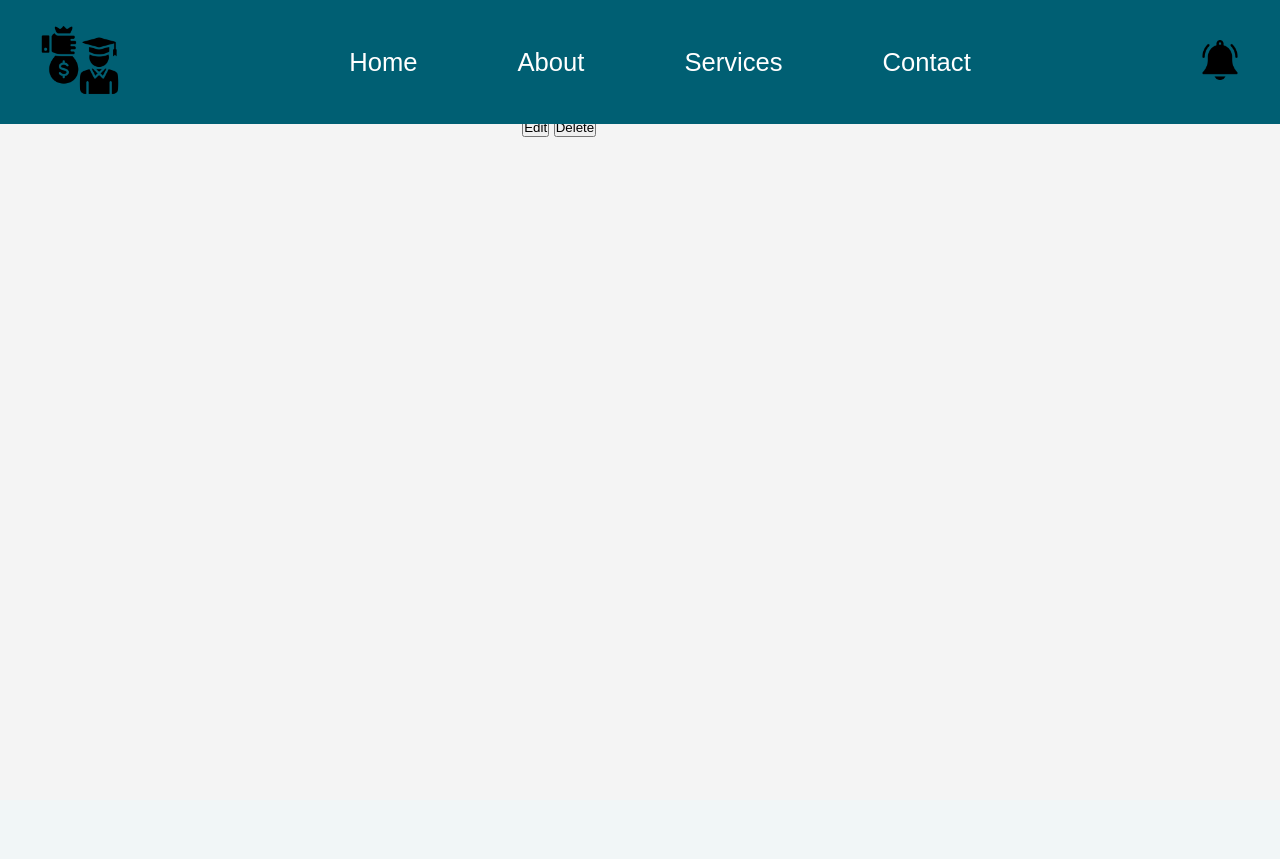
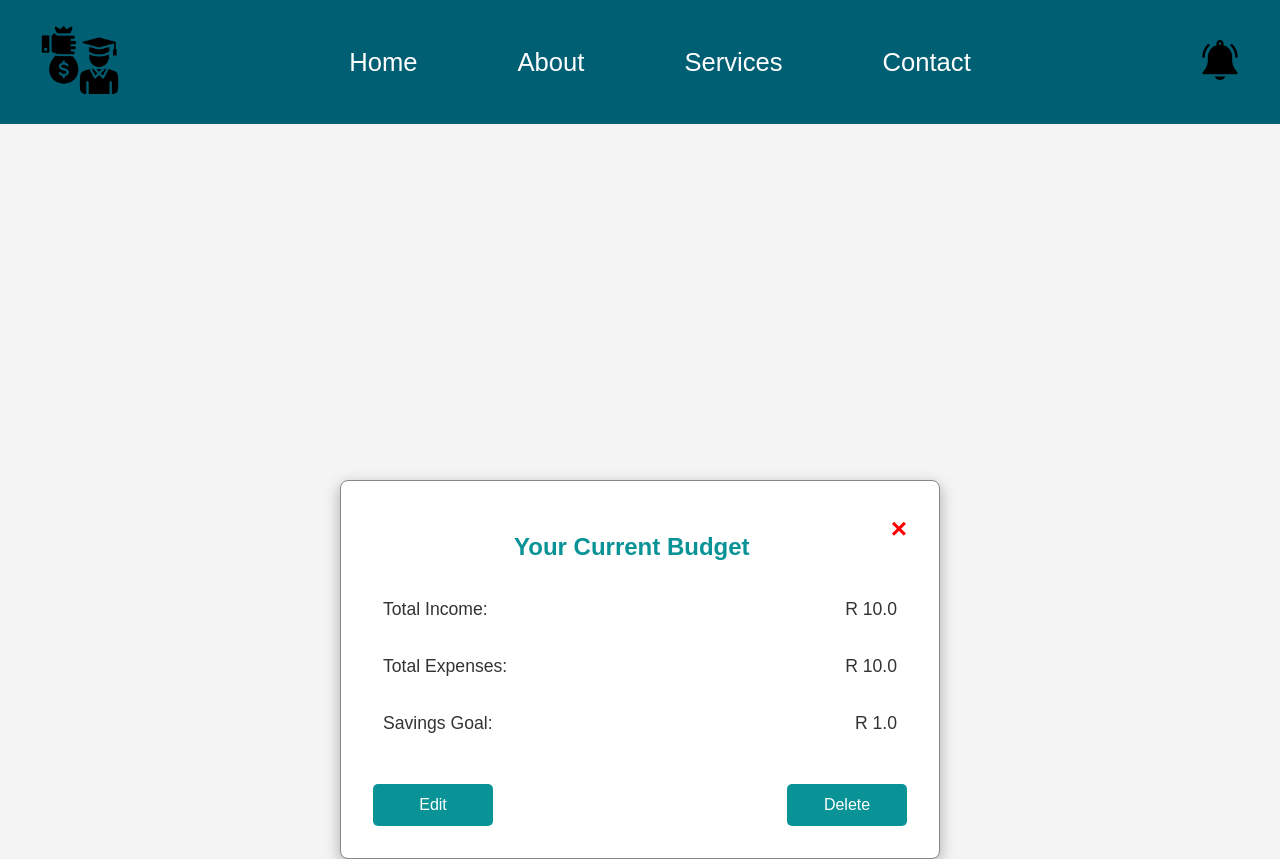
Before and after one commit to khlongwa-code/university-savings, a Django app: page /budget/ in a window 1280 px wide. Before the commit the page ends 137 px from the top, so only its background shows below. Run offline with Django 5.2, Linux system fonts and the light colour scheme; a user stored in the database is signed in; tables that the repository leaves empty hold one stand-in row (values such as "Sample post").

Commit message:
complete budget view

```diff
--- /dev/null
+++ b/UniSave/static/css/style.css
@@ -0,0 +1,158 @@
+/* Main Container */
+body {
+    font-family: Arial, sans-serif;
+    background-color: #f4f4f4;
+    margin: 0;
+    padding: 0;
+    display: flex;
+    flex-direction: column;
+    align-items: center;
+}
+
+/* Titles */
+.has-budget {
+    color: #0a9396;
+    margin: 20px 0;
+    padding-top: 460px;
+}
+
+h2 {
+    color: #0a9396;
+    margin: 20px 0;
+    text-align: center;
+}
+
+/* Button Styles */
+button {
+    background-color: #4CAF50; /* Green */
+    color: white;
+    padding: 10px 20px;
+    border: none;
+    border-radius: 5px;
+    cursor: pointer;
+    font-size: 16px;
+}
+
+button:hover {
+    background-color: #45a049;
+}
+
+/* Modal Background */
+.modal {
+    display: none;
+    position: fixed;
+    z-index: 1;
+    padding-top: 100px;
+    left: 0;
+    top: 0;
+    width: 100%;
+    height: 100%;
+    overflow: auto;
+    background-color: rgb(0,0,0);
+    background-color: rgba(0,0,0,0.4); /* Black with opacity */
+}
+
+/* Modal Content */
+.modal-content {
+    background-color: #fff;
+    margin: auto;
+    padding: 20px;
+    border: 1px solid #888;
+    width: 40%;
+    border-radius: 8px;
+    box-shadow: 0 5px 15px rgba(0,0,0,0.3);
+}
+
+/* Close Button */
+.close {
+    color: #aaa;
+    float: right;
+    font-size: 28px;
+    font-weight: bold;
+}
+
+.close:hover,
+.close:focus {
+    color: #000;
+    text-decoration: none;
+    cursor: pointer;
+}
+
+/* Table inside modal */
+table {
+    width: 100%;
+    margin-bottom: 20px;
+}
+
+table td {
+    padding: 10px;
+}
+
+table input {
+    width: 100%;
+    padding: 8px;
+    border: 1px solid #ccc;
+    border-radius: 4px;
+}
+
+.amount-label, .money-amount {
+    padding: 10px;
+    font-size: 1.1rem;
+}
+
+.budget-display {
+    background-color: #fff;
+    margin-top: 30rem;
+    width: 80%;
+    max-width: 600px;
+    border: 1px solid #888;
+    border-radius: 8px;
+    box-shadow: 0 5px 15px rgba(0, 0, 0, 0.3);
+    padding: 2rem;
+}
+
+.table-row {
+    display: flex;
+    justify-content: space-between;
+    padding: 0.5rem 0;
+}
+
+.buttons-container {
+    display: flex;
+    justify-content: space-between;
+    margin-top: 2rem;
+}
+
+#editBudgetBtn, #deleteBudgetBtn, #createBudgetBtn {
+    width: 120px;
+    padding: 0.75rem;
+    border-radius: 5px;
+    cursor: pointer;
+    background-color: #0a9396;
+    color: white;
+    border: none;
+    transition: background-color 0.3s;
+}
+
+#editBudgetBtn:hover, #deleteBudgetBtn:hover, #createBudgetBtn:hover  {
+    background-color: #005f73;
+}
+
+#createBudgetBtn {
+    width: 180px;
+}
+/* Use media queries for responsiveness */
+@media (max-width: 768px) {
+    .budget-display {
+        width: 90%; /* Increase width for smaller screens */
+    }
+
+    .buttons-container {
+        flex-direction: column;
+        gap: 1rem;
+    }
+
+    #editBudgetBtn, #deleteBudgetBtn {
+        width: 100%; /* Full width on smaller screens */
+    }
+}
--- a/UniSave/templates/budget.html
+++ b/UniSave/templates/budget.html
@@ -9,6 +9,7 @@
 </head>
 <body>
     <div class="navbar">
+        <!--  -->
         {% include 'navbar.html' %}
     </div>
 
@@ -41,29 +42,31 @@
                 </form>
             </div>
         </div>
-    {% else %}
+    {% endif %}
+
+    {% if has_budget %}
         <div class="budget-display">
-            <span class="close" id="closeBudgetDisplay">&times;</span>
-            <h2 class="has-budget">Your Current Budget</h2>
-            <table>
-                <tr>
-                    <td>Total Income:</td>
-                    <td>R {{ budget.total_income }}</td>
-                </tr>
-                <tr>
-                    <td>Total Expenses:</td>
-                    <td>R {{ budget.total_expenses }}</td>
-                </tr>
-                <tr>
-                    <td>Savings Goal:</td>
-                    <td>R {{ budget.savings_goal }}</td>
-                </tr>
-            </table>
+            <span class="close" id="closeBudgetDisplay"><a href="{% url 'home' %}"  style="text-decoration: none; color: red;">&times;</a></span>
+            <h2>Your Current Budget</h2>
+            <div class="table-row">
+                <span class="amount-label">Total Income:</span>
+                <span class="money-amount">R {{ budget.total_income }}</span>
+            </div>
+            <div class="table-row">
+                <span class="amount-label">Total Expenses:</span>
+                <span class="money-amount">R {{ budget.total_expenses }}</span>
+            </div>
+            <div class="table-row">
+                <span class="amount-label">Savings Goal:</span>
+                <span class="money-amount">R {{ budget.savings_goal }}</span>
+            </div>
+
             <div class="buttons-container">
-                <button id="editBudgetBtn" aria-label="Edit Budget">Edit</button>
-                <button id="deleteBudgetBtn" aria-label="Delete Budget">Delete</button>
+                <button id="editBudgetBtn" aria-label="Edit Budget" type="button">Edit</button>
+                <button id="deleteBudgetBtn" aria-label="Delete Budget" type="button">Delete</button>
             </div>
         </div>
+    {% endif %}
 
     <!-- Modal for editing the budget -->
     <div id="editBudgetModal" class="modal">
@@ -90,46 +93,81 @@
             </form>
         </div>
     </div>
-    {% endif %}
 
     <script>
+        // Get elements
         const createBudgetModal = document.getElementById("createBudgetModal");
+        const budgetDisplay = document.querySelector('.budget-display');
         const editBudgetModal = document.getElementById("editBudgetModal");
-        const budgetDisplay = document.querySelector('.budget-display');
 
         const createBudgetBtn = document.getElementById("createBudgetBtn");
+        const closeBudgetModal = document.getElementById("closeBudgetModal");
+        const closeBudgetDisplay = document.getElementById("closeBudgetDisplay");
         const editBudgetBtn = document.getElementById("editBudgetBtn");
+        const closeEditBudgetModal = document.getElementById("closeEditBudgetModal");
+        const deleteBudgetBtn = document.getElementById("deleteBudgetBtn"); // Assuming delete button is present
 
-        const closeBudgetModal = document.getElementById("closeBudgetModal");
-        const closeEditBudgetModal = document.getElementById("closeEditBudgetModal");
-        const closeBudgetDisplay = document.getElementById("closeBudgetDisplay");
+        // Wait for DOM to load before adding event listeners
+        document.addEventListener("DOMContentLoaded", function() {
+            console.log("DOM fully loaded");
 
-        createBudgetBtn.addEventListener("click", function() {
+            // Create Budget button functionality
+            if (createBudgetBtn) {
+                createBudgetBtn.onclick = function() {
                     createBudgetModal.style.display = "block";
-        });
+                }
+            }
 
-        editBudgetBtn.addEventListener("click", function() {
+            // Close button for the create budget modal
+            if (closeBudgetModal) {
+                closeBudgetModal.onclick = function() {
+                    createBudgetModal.style.display = "none";
+                }
+            }
+
+            // Close budget display (this could be a back button or close link)
+            if (closeBudgetDisplay) {
+                closeBudgetDisplay.onclick = function() {
+                    budgetDisplay.style.display = "none";
+                }
+            }
+
+            // Edit Budget button functionality
+            if (editBudgetBtn) {
+                editBudgetBtn.onclick = function() {
+                    console.log("clicked edit!");
                     editBudgetModal.style.display = "block";
-        });
+                    budgetDisplay.style.display = "none";
+                }
+            }
 
-        closeBudgetModal.addEventListener("click", function() {
-            createBudgetModal.style.display = "none";
-        });
+            // Close button for the edit budget modal
+            if (closeEditBudgetModal) {
+                closeEditBudgetModal.onclick = function() {
+                    editBudgetModal.style.display = "none";
+                    budgetDisplay.style.display = "block"; // Show budget display again
+                }
+            }
 
-        closeEditBudgetModal.addEventListener("click", function() {
-            editBudgetModal.style.display = "none";
-        });
+            // Delete Budget button functionality (if present)
+            if (deleteBudgetBtn) {
+                deleteBudgetBtn.onclick = function() {
+                    if (confirm("Are you sure you want to delete this budget?")) {
+                        // Redirect to the delete URL or handle delete action here
+                        window.location.href = "{% url 'deletebudget' %}";
+                    }
+                }
+            }
 
-        closeBudgetDisplay.addEventListener("click", function() {
-            budgetDisplay.style.display = "none";
-        });
-
-        window.addEventListener("click", function(event) {
+            // Close modal when clicking outside the modal content
+            window.onclick = function(event) {
                 if (event.target === createBudgetModal) {
                     createBudgetModal.style.display = "none";
                 }
                 if (event.target === editBudgetModal) {
                     editBudgetModal.style.display = "none";
+                    budgetDisplay.style.display = "block"; // Show budget display again
+                }
             }
         });
     </script>
--- a/UniSave/templates/navbar.html
+++ b/UniSave/templates/navbar.html
@@ -13,7 +13,7 @@
             <img src="{% static 'images/logo.png' %}" alt="Logo">
         </div>
         <ul class="nav-links">
-            <li><a href="#">Home</a></li>
+            <li><a href="{% url 'home' %}">Home</a></li>
             <li><a href="#">About</a></li>
             <li><a href="#">Services</a></li>
             <li><a href="#">Contact</a></li>
--- a/UniSave/unisave/urls.py
+++ b/UniSave/unisave/urls.py
@@ -24,6 +24,6 @@ urlpatterns = [
     path('signin/', views.signin_view, name='signin'),
     path('signout/', views.signout_view, name='signout'),
     path('budget/', views.budget_view, name='budget'),
-    path('editbudget/', views.budget_view, name='editbudget'),
+    path('editbudget/', views.edit_budget, name='editbudget'),
     path('deletebudget/', views.delete_budget, name='deletebudget'),
 ]
```
Also changed, not shown: UniSave/db.sqlite3. Lines whose indentation alone changed are shown as unchanged.
